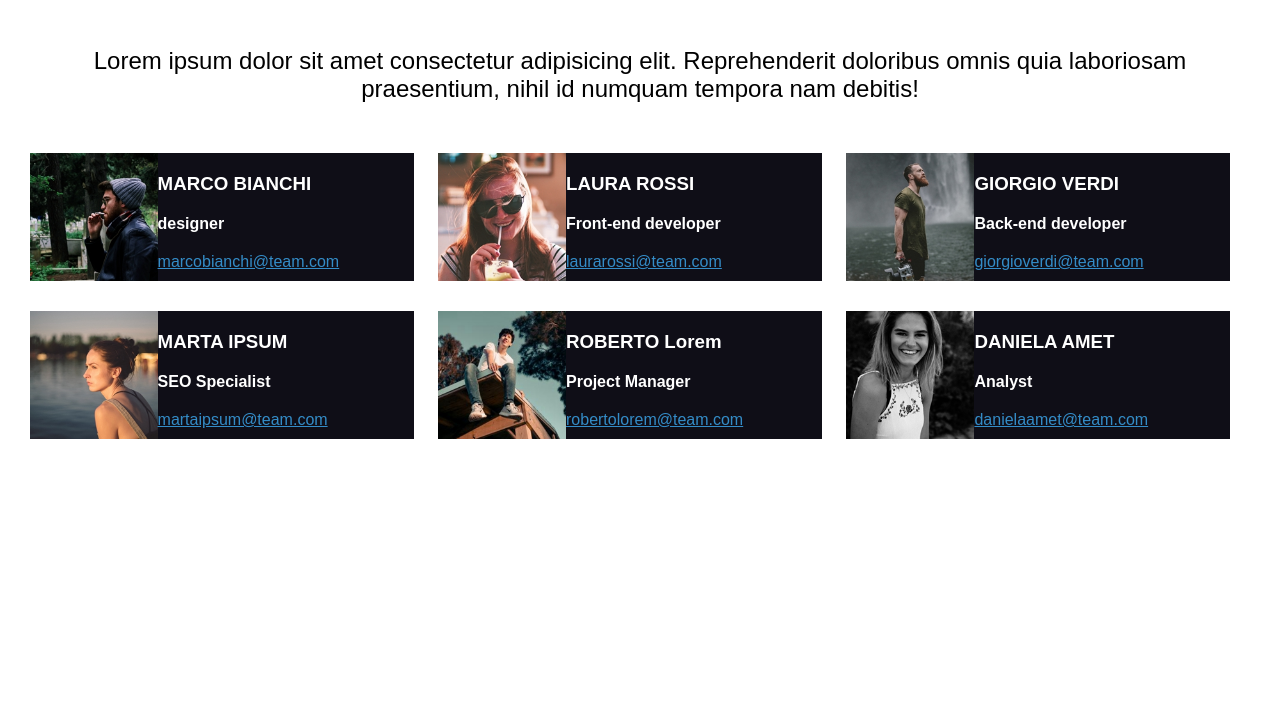
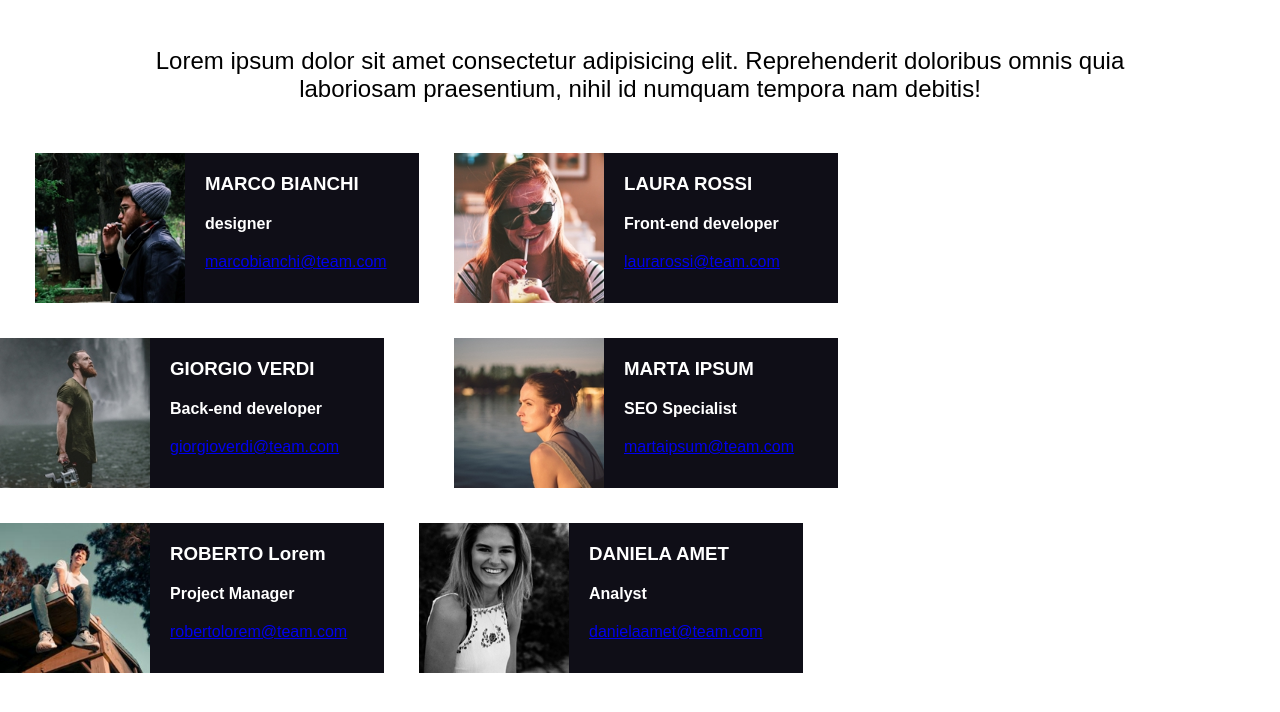
Before and after one commit to francescolazzarin/html-css-float-cards, a plain HTML site: page index.html in a window 1280 px wide. Shown: the part 40-752 px from the top of the page. Drawn offline with Linux system fonts and the light colour scheme.

Commit message:
fix modificato html,css

```diff
--- a/index.html
+++ b/index.html
@@ -12,101 +12,66 @@
         <div class="titolo">
             <h1>Meet our team</h1>
             <h2>Lorem ipsum dolor sit amet consectetur adipisicing elit. Reprehenderit doloribus omnis quia laboriosam praesentium, nihil id numquam tempora nam debitis!</h2>
+        </div>
     </header>
     <main>
          <!-- inizio prima linea -->
-         <div class="linea">
-            <div class="bg">
-                <div class="immagine">
+            <div class="container">
+                <div class="bg" id="sinistra">
+                    <div id="immagine">
                         <img src="./img/male1.png" alt="">
                     </div>
-                <div class="nome">
                     <h3>MARCO BIANCHI</h3>
-                </div>
-                <div class="prof">
                     <h4>designer</h4>
-                </div>
-                <div class="mail">
                     <a href="mailto:">marcobianchi@team.com</a>
                 </div>
 
-            </div>
-            <div class="bg">
-                <div class="immagine">
+                <div class="bg" id="centro">
+                    <div id="immagine">
                         <img src="./img/female1.png" alt="">
                     </div>
-                <div class="nome">
                     <h3>LAURA ROSSI</h3>
-                </div>
-                <div class="prof">
                     <h4>Front-end developer</h4>
-                </div>
-                <div class="mail">
                     <a href="mailto:">laurarossi@team.com</a>
                 </div>
 
-            </div>
-            <div class="bg">
-                <div class="immagine">
+                <div class="bg" id="destra">
+                    <div id="immagine">
                         <img src="./img/male2.png" alt="">
                     </div>
-                <div class="nome">
                     <h3>GIORGIO VERDI</h3>
-                </div>
-                <div class="prof">
                     <h4>Back-end developer</h4>
-                </div>
-                <div class="mail">
                     <a href="mailto:">giorgioverdi@team.com</a>
                 </div>
 
-            </div>
-        </div>
                 <!-- inizio seconda linea -->
-         <div class="linea">
-            <div class="bg">
-                <div class="immagine">
+
+                <div class="bg" id="sinistra">
+                    <div id="immagine">
                         <img src="./img/female2.png" alt="">
                     </div>
-                <div class="nome">
                     <h3>MARTA IPSUM</h3>
-                </div>
-                <div class="prof">
                     <h4>SEO Specialist</h4>
-                </div>
-                <div class="mail">
                     <a href="mailto:">martaipsum@team.com</a>
                 </div>
 
-            </div>
-            <div class="bg">
-                <div class="immagine">
+                <div class="bg" id="centro">
+                    <div id="immagine">
                         <img  src="./img/male3.png" alt="">
                     </div>
-                <div class="nome">
                     <h3>ROBERTO Lorem</h3>
-                </div>
-                <div class="prof">
                     <h4>Project Manager</h4>
-                </div>
-                <div class="mail">
                     <a href="mailto:">robertolorem@team.com</a>
                 </div>
 
-            </div>
-            <div class="bg">
-                <div class="immagine">
+                <div class="bg" id="destra">
+                    <div id="immagine">
                         <img  src="./img/female3.png"  alt="">
                     </div>
-                <div class="nome">
                     <h3>DANIELA AMET</h3>
-                </div>
-                <div class="prof">
                     <h4>Analyst</h4>
-                </div>
-                <div class="mail">
                     <a href="mailto:">danielaamet@team.com</a>
-                </div>
+
                 </div>
             </div>
     </main>
--- a/stylecss/main.css
+++ b/stylecss/main.css
@@ -2,67 +2,67 @@
     box-sizing: border-box;
     margin: 0;
     font-family: Arial, Helvetica, sans-serif;
+
+}
+.titolo{
+    text-align: center;
+    width: auto;
+
 }
 h1{
     color: #E53170;
+    font-weight: 700;
     margin-bottom: 50px;
-    font-weight: 700;
-    max-width: 600px;
+}
+h2{
+    max-width: 80%;
+    font-weight: 300;
+    margin-bottom: 50px;
     margin-left: auto;
     margin-right: auto;
-    text-align: center;
 }
-h2{
-    text-align: center;
-    max-width: 1200px;
+.container{
+    width: auto;
+    margin-bottom: 40px;
+    height: 1000px;;
     margin-left: auto;
     margin-right: auto;
-    font-weight: 300;
-    margin-bottom: 50px;
-}
-.bg img{
-    float: left;
-    height: 8rem;
-    width: 8rem;
-
 }
 .bg{
-    display: inline-block;
-    height: 8rem;
+    background-color:#0F0E17;
     width: 30%;
-    background-color: #0F0E17;
-    margin-right: 20px;
+    height: auto;
 }
 h3,h4{
-    color:white;
-}
-a{
-    color: #348CC7;
-}
-.nome{
-    width: 300px;
-    margin-left: auto;
-    text-align: left;
+    color: white;
     margin-top: 20px;
     margin-bottom: 20px;
 }
-.prof
-{
-    width:  300px;
-    margin-left: auto;
-    text-align:left ;
-    margin-top: 20px;
-    margin-bottom: 20px;
+#sinistra{
+    float: left;
+    margin-right: 35px;
+    margin-bottom: 35px;
+    margin-left: 35px;
 }
-.mail{
-    width: 300px;
-    margin-left: auto;
-    text-align: left;
-    margin-top: 20px;
-    margin-bottom: 20px;
+#sinistra::after{
+    clear: both;
+}
 
+#centro{
+    float: left;
+    margin-right: 35px;
+    margin-bottom: 35px;
 }
-.linea{
-    margin-bottom: 30px;
-    text-align: center;
+#centro::after{
+    clear: both;
 }
+#destra{
+    float: left;
+    margin-bottom: 35px;
+    margin-right: 35px;
+}
+img{
+    height: 150px;;
+    float: left;
+    margin-right: 20px;
+}
```
Lines whose indentation alone changed are shown as unchanged.
